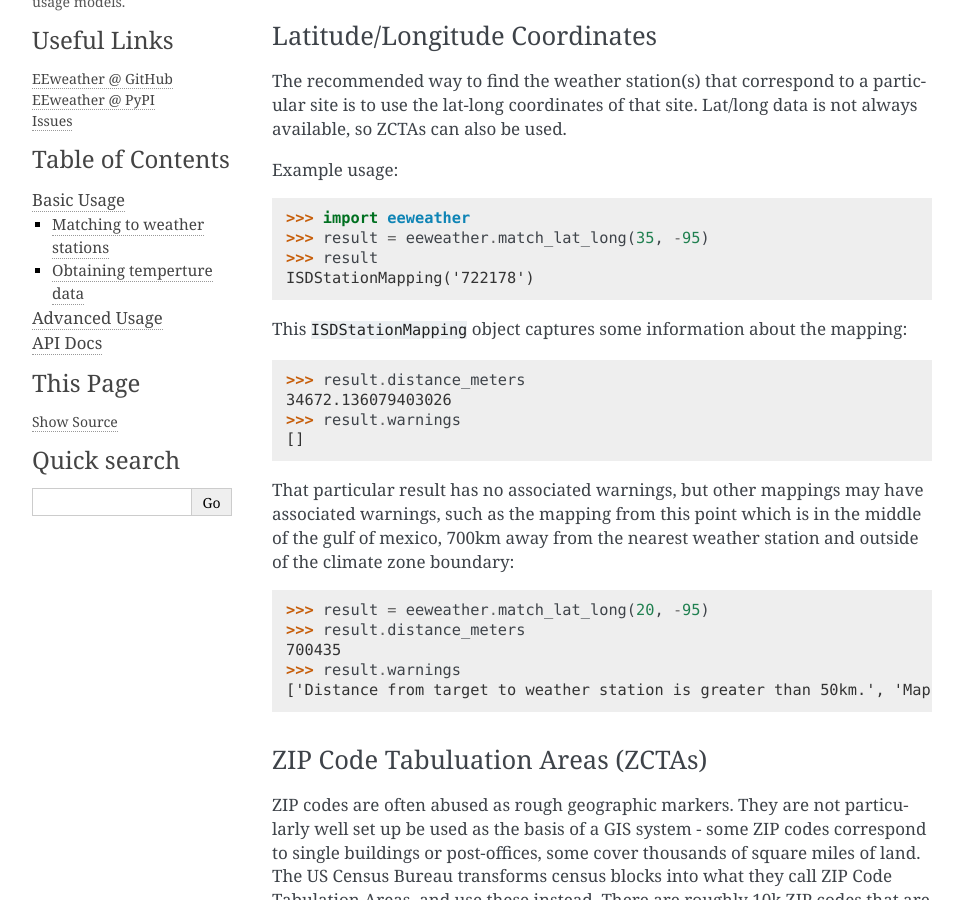
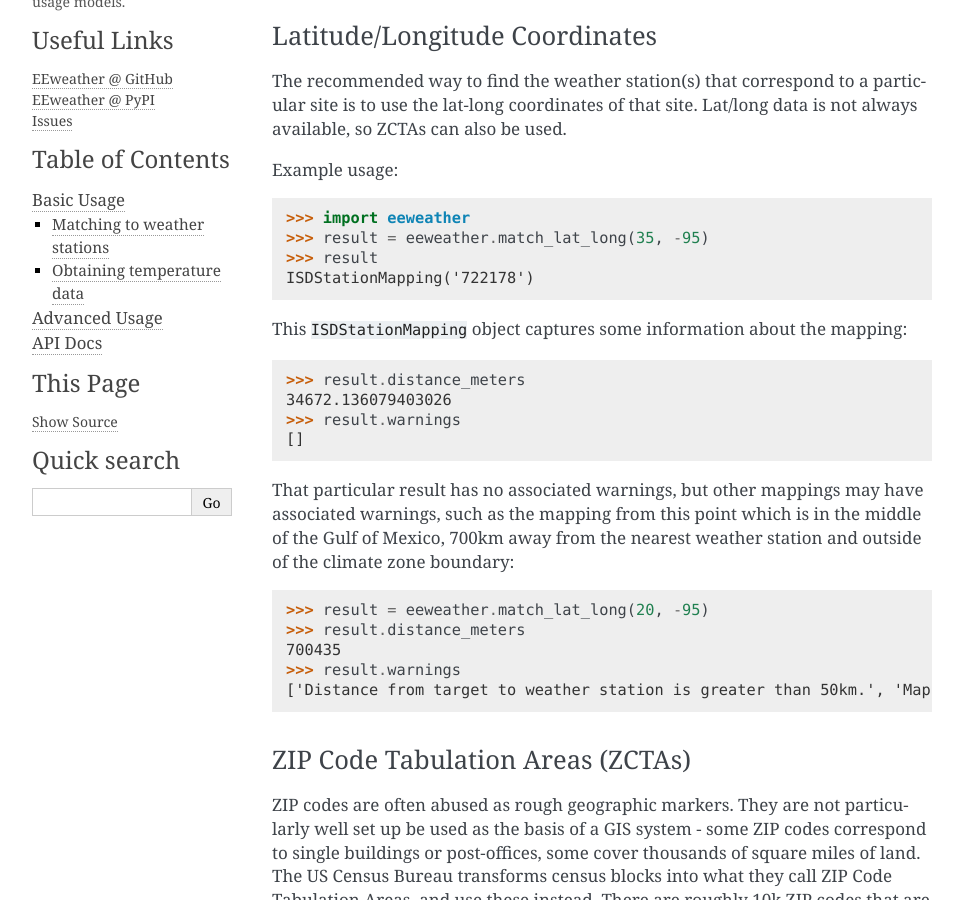
Before and after one commit to openeemeter/eeweather, a Sphinx documentation site: the page built from docs/basics.rst, in a window 1280 px wide and 900 px high, scrolled down 452 px. Shown: the whole window, without its empty margins (148-1111 px from the left). Built offline with Sphinx 7.4.7, drawn with Linux system fonts in a browser that asks for light colours; some of the changed text lies outside the part shown.

```diff
--- a/docs/basics.rst
+++ b/docs/basics.rst
@@ -32,7 +36,7 @@ This ``ISDStationMapping`` object captures some information about the mapping::
     >>> result.warnings
     []
 
-That particular result has no associated warnings, but other mappings may have associated warnings, such as the mapping from this point which is in the middle of the gulf of mexico, 700km away from the nearest weather station and outside of the climate zone boundary::
+That particular result has no associated warnings, but other mappings may have associated warnings, such as the mapping from this point which is in the middle of the Gulf of Mexico, 700km away from the nearest weather station and outside of the climate zone boundary::
 
     >>> result = eeweather.match_lat_long(20, -95)
     >>> result.distance_meters
@@ -40,8 +44,8 @@ That particular result has no associated warnings, but other mappings may have a
     >>> result.warnings
     ['Distance from target to weather station is greater than 50km.', 'Mapped weather station is not in the same climate zone as the provided lat/long point.']
 
-ZIP Code Tabuluation Areas (ZCTAs)
-//////////////////////////////////
+ZIP Code Tabulation Areas (ZCTAs)
+/////////////////////////////////
 
 ZIP codes are often abused as rough geographic markers. They are not particularly well set up be used as the basis of a GIS system - some ZIP codes correspond to single buildings or post-offices, some cover thousands of square miles of land. The US Census Bureau transforms census blocks into what they call ZIP Code Tabulation Areas, and use these instead. There are roughly 10k ZIP codes that are not used as ZCTAs, and ZCTAs do not correspond directly to ZIP codes, but for matching to weather stations, which are much sparser than ZIP codes, this rough mapping is usually sufficient. Often tens or hundreds of ZCTAs will be matched to the same weather station.
 
@@ -65,8 +69,8 @@ This ``ISDStationMapping`` object also captures some information about the mappi
     >>> result.warnings
     []
 
-Obtaining temperture data
--------------------------
+Obtaining temperature data
+--------------------------
 
 These matching results carry a reference to a weather station object. The weather station object has some associated metadata and - most importantly - has methods for obtaining weather data.
 
--- a/docs/conf.py
+++ b/docs/conf.py
@@ -38,6 +38,7 @@ extensions = [
     'sphinx.ext.mathjax',
     'sphinx.ext.viewcode',
     'sphinx.ext.napoleon',
+    'sphinxcontrib.spelling',
 ]
 
 # Add any paths that contain templates here, relative to this directory.
@@ -185,7 +186,7 @@ texinfo_documents = [
 # Example configuration for intersphinx: refer to the Python standard library.
 intersphinx_mapping = {'https://docs.python.org/': None}
 
-html_favicon = 'oee.ico'
+html_favicon = '_static/oee.ico'
 
 def setup(app):
     app.add_stylesheet('css/custom.css')  # may also be an URL
--- a/docs/index.rst
+++ b/docs/index.rst
@@ -1,3 +1,9 @@
+.. spelling::
+
+   EEmeter
+   shapefiles
+   metadata
+
 EEweather: Weather station wrangling for EEmeter
 ================================================
 
```
Also changed, not shown: other parts of docs/basics.rst (+7 -3 lines), docs/advanced.rst (+7 -2 lines), docs/api.rst (+18 -0 lines), docs/spelling_wordlist.txt (added), 4 other files.
